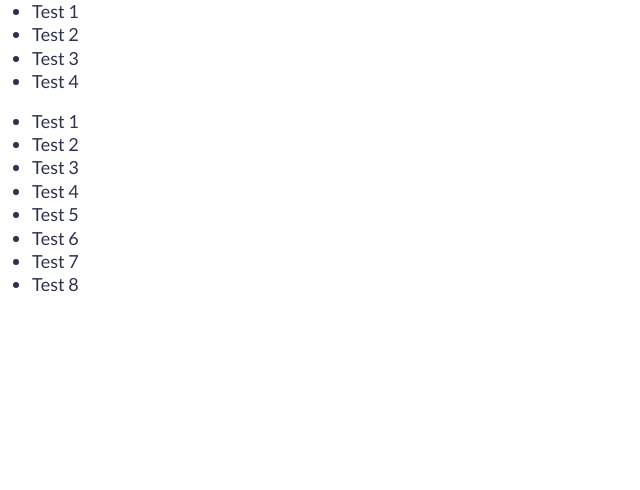
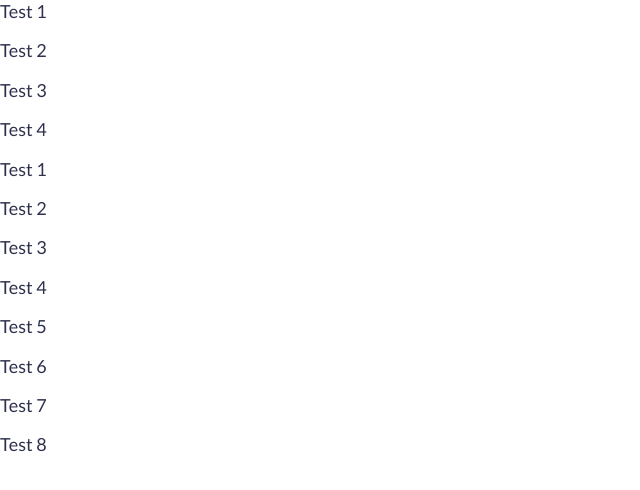
Before and after one commit to coding-with-fun/my-links-client-1, a React (Create React App) app: page / in a window 1280 px wide. Shown: the top 490 px of the page, without its empty margins (0-640 px from the left). Built offline with nearby package versions, Linux system fonts and the light colour scheme.

Commit message:
Added React Drag and Drop

```diff
--- a/package.json
+++ b/package.json
@@ -7,6 +7,7 @@
         "@testing-library/react": "^11.1.0",
         "@testing-library/user-event": "^12.1.10",
         "react": "^17.0.2",
+        "react-beautiful-dnd": "^13.1.0",
         "react-dom": "^17.0.2",
         "react-router-dom": "^5.3.0",
         "react-scripts": "4.0.3",
--- a/src/components/LinksList.js
+++ b/src/components/LinksList.js
@@ -1,14 +1,51 @@
 import React from "react";
+import { DragDropContext, Draggable, Droppable } from "react-beautiful-dnd";
 
-const LinksList = ({ links }) => {
+const LinksList = ({ links, handleList }) => {
+    const handleDraggedList = (result) => {
+        if (!result.destination) return;
+
+        const items = Array.from(links);
+        const [reorderedItem] = items.splice(result.source.index, 1);
+        items.splice(result.destination.index, 0, reorderedItem);
+
+        handleList(items);
+    };
+
     return (
-        <div>
-            <ul>
-                {links.map((link) => {
-                    return <li>{link.title}</li>;
-                })}
-            </ul>
-        </div>
+        <DragDropContext onDragEnd={handleDraggedList}>
+            <Droppable droppableId="links">
+                {(provided) => (
+                    <div
+                        className="links"
+                        {...provided.droppableProps}
+                        ref={provided.innerRef}
+                    >
+                        {links.map(({ id, title }, index) => {
+                            return (
+                                <Draggable
+                                    key={id}
+                                    draggableId={id}
+                                    index={index}
+                                >
+                                    {(provided) => (
+                                        <div
+                                            ref={provided.innerRef}
+                                            {...provided.draggableProps}
+                                            {...provided.dragHandleProps}
+                                        >
+                                            <p>{title}</p>
+                                        </div>
+                                    )}
+                                </Draggable>
+                            );
+                        })}
+
+                        {provided.placeholder}
+                    </div>
+                )}
+            </Droppable>
+        </DragDropContext>
     );
 };
 
--- a/src/container/Home/AllLinks.js
+++ b/src/container/Home/AllLinks.js
@@ -3,9 +3,11 @@
 import { LinksContext } from "../../contexts/LinksContext";
 
 const AllLinks = () => {
-    const { allLinks } = useContext(LinksContext);
+    const { allLinks, handleAllLinks } = useContext(LinksContext);
 
-    return allLinks.length ? <LinksList links={allLinks} /> : null;
+    return allLinks.length ? (
+        <LinksList links={allLinks} handleList={handleAllLinks} />
+    ) : null;
 };
 
 export default AllLinks;
--- a/src/container/Home/FeaturedLinks.js
+++ b/src/container/Home/FeaturedLinks.js
@@ -3,9 +3,11 @@
 import { LinksContext } from "../../contexts/LinksContext";
 
 const FeaturedLinks = () => {
-    const { featuredLinks } = useContext(LinksContext);
+    const { featuredLinks, handleFeaturedLinks } = useContext(LinksContext);
 
-    return featuredLinks.length ? <LinksList links={featuredLinks} /> : null;
+    return featuredLinks.length ? (
+        <LinksList links={featuredLinks} handleList={handleFeaturedLinks} />
+    ) : null;
 };
 
 export default FeaturedLinks;
--- a/src/contexts/LinksContext.js
+++ b/src/contexts/LinksContext.js
@@ -12,13 +12,23 @@
         handleFeaturedLinks();
     }, []);
 
-    const handleFeaturedLinks = () => {
-        const featuredLinks = links.featuredLinks;
+    const handleFeaturedLinks = (updatedLinks) => {
+        let featuredLinks = updatedLinks;
+
+        if (!featuredLinks) {
+            featuredLinks = links.featuredLinks;
+        }
+
         setFeaturedLinks(featuredLinks);
     };
 
-    const handleAllLinks = () => {
-        const allLinks = links.allLinks;
+    const handleAllLinks = (updatedLinks) => {
+        let allLinks = updatedLinks;
+
+        if (!allLinks) {
+            allLinks = links.allLinks;
+        }
+
         setAllLinks(allLinks);
     };
 
--- a/src/data/links.json
+++ b/src/data/links.json
@@ -1,64 +1,64 @@
 {
     "featuredLinks": [
         {
-            "id": 1,
+            "id": "1",
             "title": "Test 1",
             "url": "https://www.google.com"
         },
         {
-            "id": 2,
+            "id": "2",
             "title": "Test 2",
             "url": "https://www.google.com"
         },
         {
-            "id": 3,
+            "id": "3",
             "title": "Test 3",
             "url": "https://www.google.com"
         },
         {
-            "id": 4,
+            "id": "4",
             "title": "Test 4",
             "url": "https://www.google.com"
         }
     ],
     "allLinks": [
         {
-            "id": 1,
+            "id": "1",
             "title": "Test 1",
             "url": "https://www.google.com"
         },
         {
-            "id": 2,
+            "id": "2",
             "title": "Test 2",
             "url": "https://www.google.com"
         },
         {
-            "id": 3,
+            "id": "3",
             "title": "Test 3",
             "url": "https://www.google.com"
         },
         {
-            "id": 4,
+            "id": "4",
             "title": "Test 4",
             "url": "https://www.google.com"
         },
         {
-            "id": 5,
+            "id": "5",
             "title": "Test 5",
             "url": "https://www.google.com"
         },
         {
-            "id": 6,
+            "id": "6",
             "title": "Test 6",
             "url": "https://www.google.com"
         },
         {
-            "id": 7,
+            "id": "7",
             "title": "Test 7",
             "url": "https://www.google.com"
         },
         {
-            "id": 8,
+            "id": "8",
             "title": "Test 8",
             "url": "https://www.google.com"
         }
```
Also changed, not shown: 2 other files (tests, documents, lock files or other folders).
